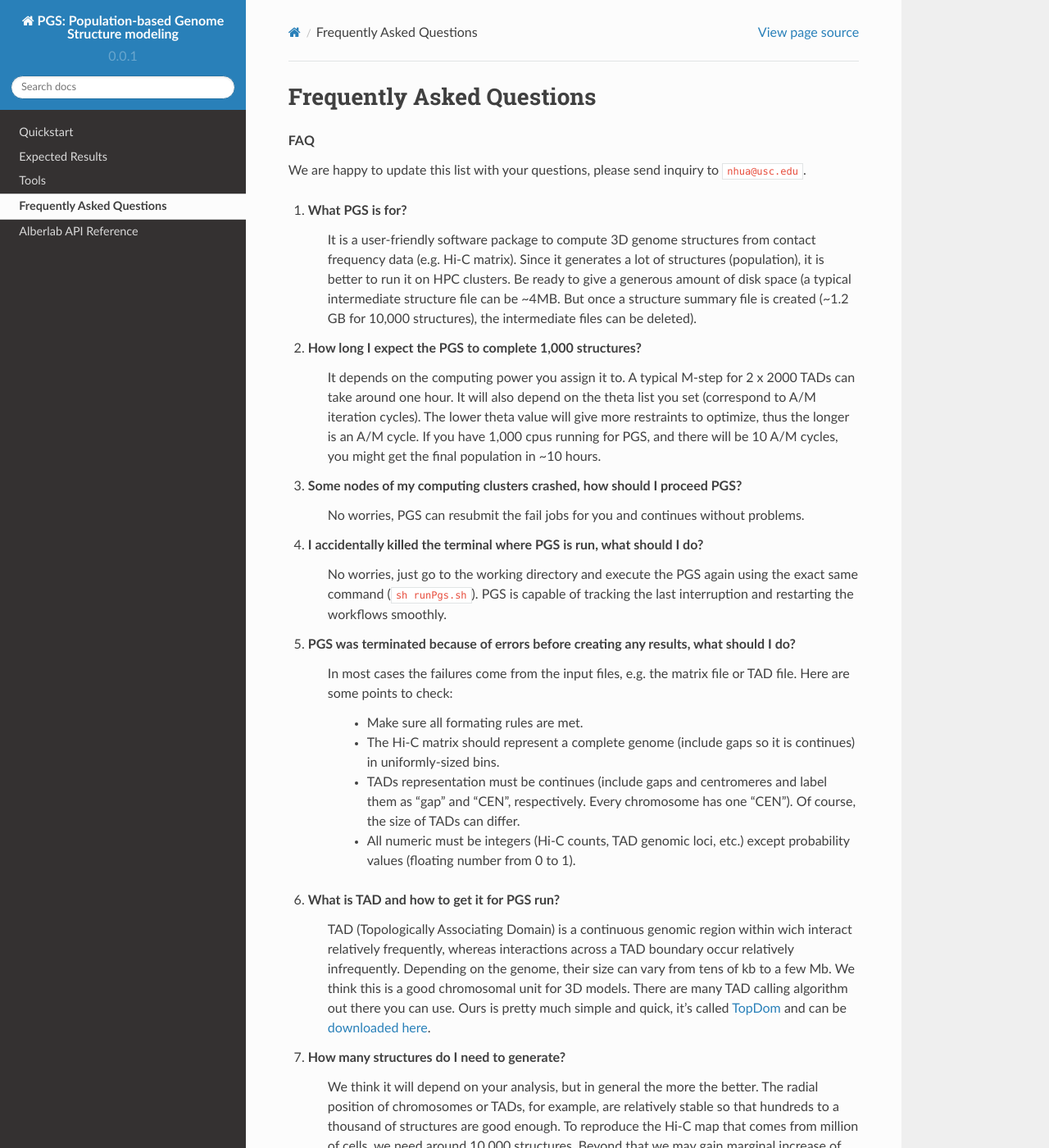
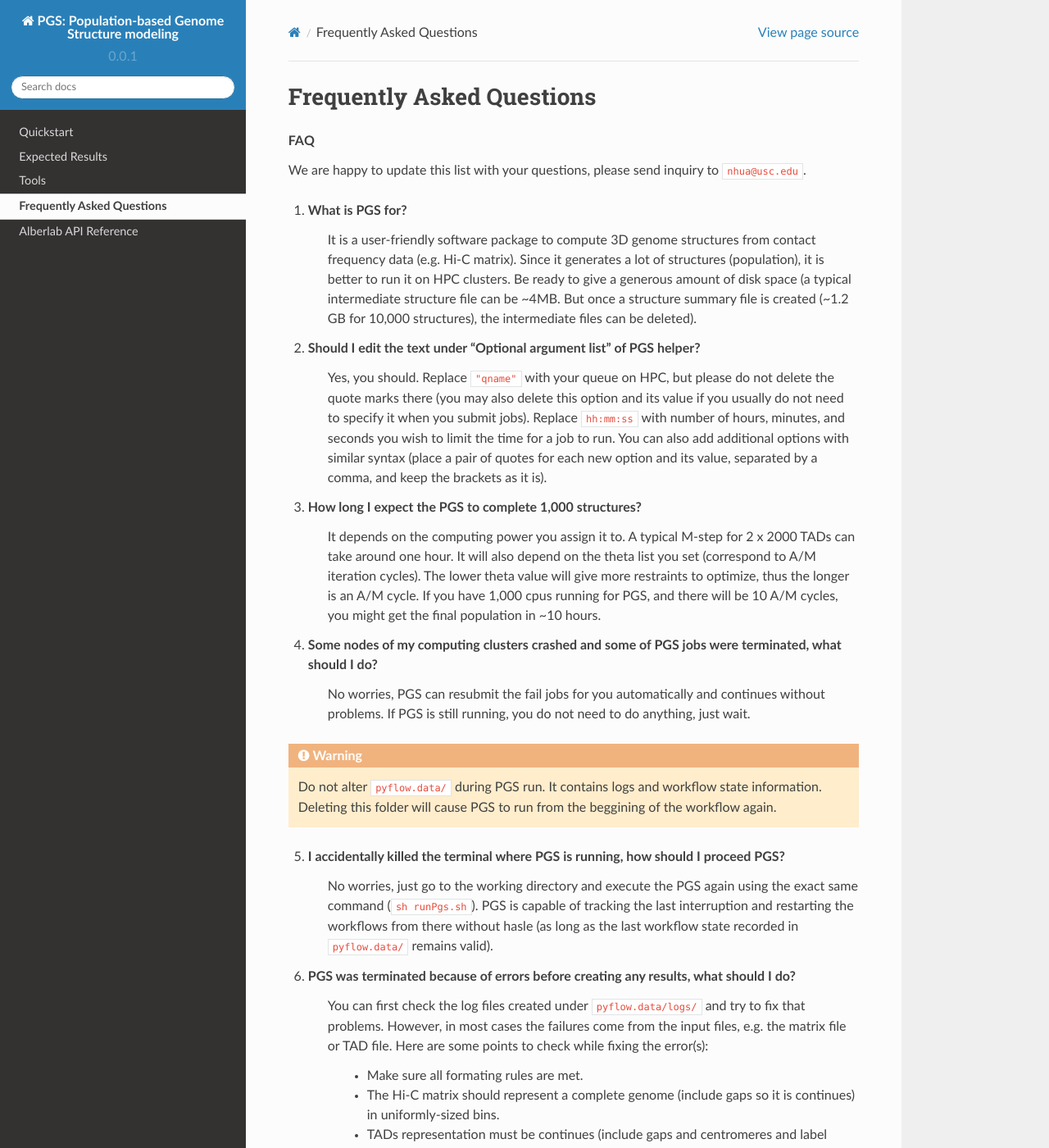
Before and after one commit to alberlab/pgs, a Sphinx documentation site: the page built from docs/faq.rst, in a window 1280 px wide and 1400 px high. Shown: the whole window at 82% size. Built offline with Sphinx 7.4.7 and the Read the Docs theme 2.0.0, drawn with Linux system fonts in a browser that asks for light colours.

Commit message:
add point faq

```diff
--- a/docs/faq.rst
+++ b/docs/faq.rst
@@ -8,23 +8,30 @@ Frequently Asked Questions
     We are happy to update this list with your questions, please send inquiry to ``nhua@usc.edu``.
 
 
-1. What PGS is for?
+1. What is PGS for?
     It is a user-friendly software package to compute 3D genome structures from contact frequency data (e.g. Hi-C matrix). Since it generates a lot of structures (population), it is better to run it on HPC clusters. Be ready to give a generous amount of disk space (a typical intermediate structure file can be ~4MB. But once a structure summary file is created (~1.2 GB for 10,000 structures), the intermediate files can be deleted).
 
 
-#. How long I expect the PGS to complete 1,000 structures?
+2. Should I edit the text under "Optional argument list" of PGS helper?
+    Yes, you should. Replace ``"qname"`` with your queue on HPC, but please do not delete the quote marks there (you may also delete this option and its value if you usually do not need to specify it when you submit jobs). Replace ``hh:mm:ss`` with number of hours, minutes, and seconds you wish to limit the time for a job to run. You can also add additional options with similar syntax (place a pair of quotes for each new option and its value, separated by a comma, and keep the brackets as it is).
+
+
+3. How long I expect the PGS to complete 1,000 structures?
     It depends on the computing power you assign it to. A typical M-step for 2 x 2000 TADs can take around one hour. It will also depend on the theta list you set (correspond to A/M iteration cycles). The lower theta value will give more restraints to optimize, thus the longer is an A/M cycle. If you have 1,000 cpus running for PGS, and there will be 10 A/M cycles, you might get the final population in ~10 hours.
 
-#. Some nodes of my computing clusters crashed, how should I proceed PGS?
-    No worries, PGS can resubmit the fail jobs for you and continues without problems.
 
-#. I accidentally killed the terminal where PGS is run, what should I do?
-    No worries, just go to the working directory and execute the PGS again using the exact same command (``sh runPgs.sh``). PGS is capable of tracking the last interruption and restarting the workflows smoothly.
+4. Some nodes of my computing clusters crashed and some of PGS jobs were terminated, what should I do?
+    No worries, PGS can resubmit the fail jobs for you automatically and continues without problems. If PGS is still running, you do not need to do anything, just wait.
+.. warning:: Do not alter ``pyflow.data/`` during PGS run. It contains logs and workflow state information. Deleting this folder will cause PGS to run from the beggining of the workflow again.
 
 
-#. PGS was terminated because of errors before creating any results, what should I do?
-    In most cases the failures come from the input files, e.g. the matrix file or TAD file.
-    Here are some points to check:
+5. I accidentally killed the terminal where PGS is running, how should I proceed PGS?
+    No worries, just go to the working directory and execute the PGS again using the exact same command (``sh runPgs.sh``). PGS is capable of tracking the last interruption and restarting the workflows from there without hasle (as long as the last workflow state recorded in ``pyflow.data/`` remains valid).
+
+
+6. PGS was terminated because of errors before creating any results, what should I do?
+    You can first check the log files created under ``pyflow.data/logs/`` and try to fix that problems. However, in most cases the failures come from the input files, e.g. the matrix file or TAD file.
+    Here are some points to check while fixing the error(s):
 
         - Make sure all formating rules are met.
         - The Hi-C matrix should represent a complete genome (include gaps so it is continues) in uniformly-sized bins.
```
